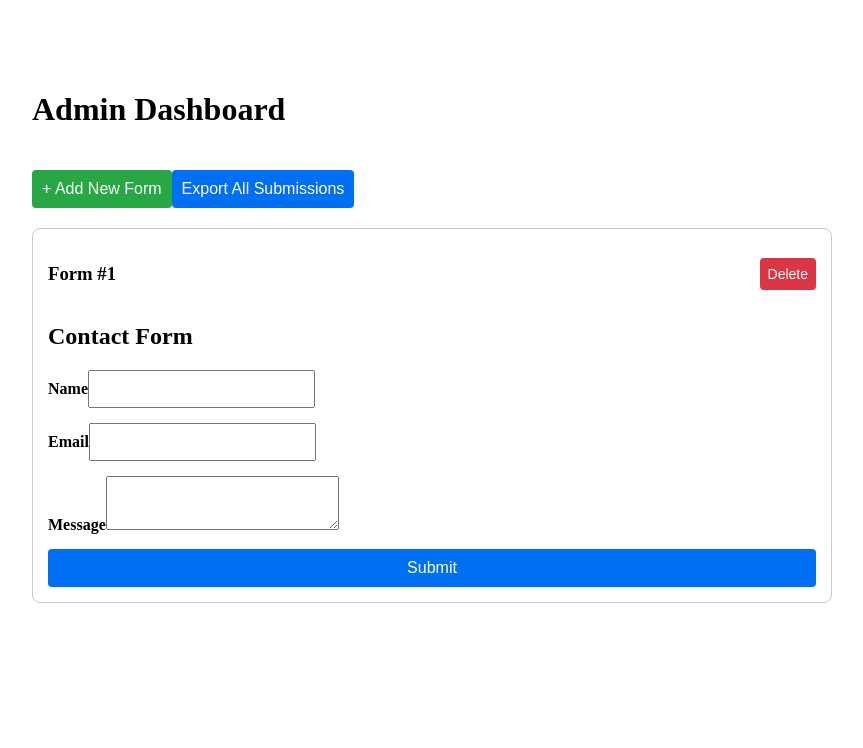
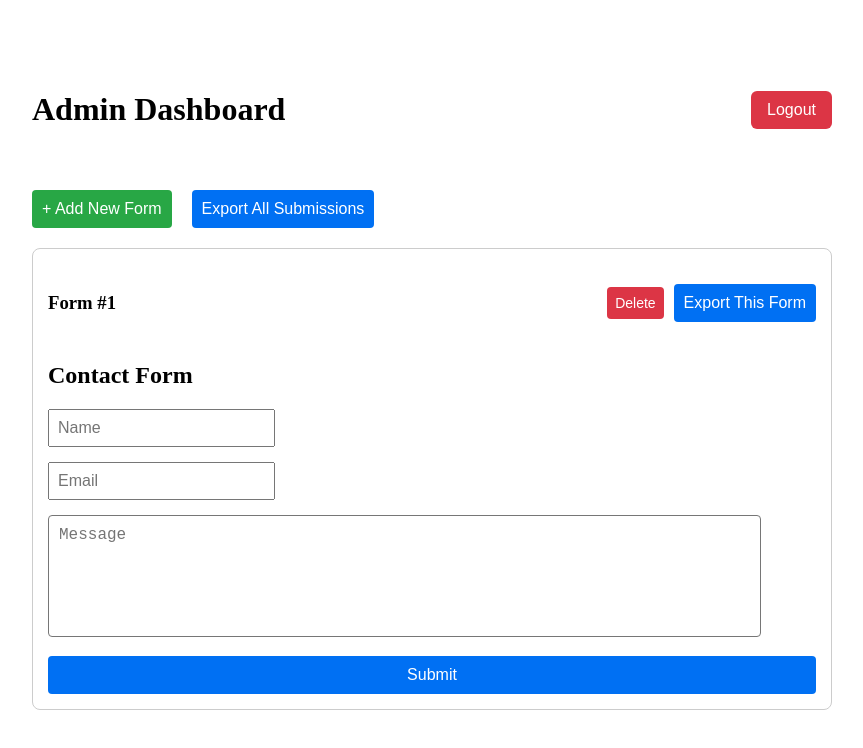
Before and after one commit to inquityy1/dynamic-form-builder-with-auth, a Next.js app: page /dashboard in a window 1280 px wide. Shown: the top 748 px of the page, without its empty margins (208-1071 px from the left). Built offline with nearby package versions, Linux system fonts and the light colour scheme; sample sign-in values are in the browser's storage.

Commit message:
Redd logout button in the top right corner, fixing widths and dynamic form placeholders

```diff
--- a/src/app/dashboard/page.tsx
+++ b/src/app/dashboard/page.tsx
@@ -14,6 +14,7 @@ const Container = styled.div`
 const AddButton = styled.button`
   padding: 10px;
   margin-bottom: 20px;
+  margin-right: 20px;
   font-size: 16px;
   cursor: pointer;
   background-color: #28a745;
@@ -53,6 +54,21 @@ const ExportButton = styled.button`
 
   &:hover {
     background-color: #005bb5;
+  }
+`;
+
+const LogoutButton = styled.button`
+  padding: 10px 16px;
+  font-size: 16px;
+  background-color: #dc3545; /* Red */
+  color: white;
+  border: none;
+  border-radius: 6px;
+  cursor: pointer;
+  transition: background-color 0.3s ease;
+
+  &:hover {
+    background-color: #b02a37; /* Darker red on hover */
   }
 `;
 
@@ -109,9 +125,30 @@ const DashboardPage = () => {
     URL.revokeObjectURL(url);
   };
 
+  const exportOne = (id: number) => {
+    const data = submissions[id] || {};
+    const blob = new Blob([JSON.stringify(data, null, 2)], { type: 'application/json' });
+    const url = URL.createObjectURL(blob);
+    const a = document.createElement('a');
+    a.href = url;
+    a.download = `form-${id}-submission.json`;
+    a.click();
+    URL.revokeObjectURL(url);
+  };
+
   return (
     <Container>
-      <h1>Admin Dashboard</h1>
+      <div style={{ display: 'flex', justifyContent: 'space-between', alignItems: 'center', marginBottom: '20px' }}>
+          <h1>Admin Dashboard</h1>
+          <LogoutButton
+            onClick={() => {
+              localStorage.removeItem('token');
+              router.push('/login');
+            }}
+          >
+          Logout
+          </LogoutButton>
+      </div>
       <AddButton onClick={addForm}>+ Add New Form</AddButton>
       <ExportButton onClick={exportAll}>Export All Submissions</ExportButton>
 
@@ -127,7 +164,12 @@ const DashboardPage = () => {
         >
           <div style={{ display: 'flex', justifyContent: 'space-between', alignItems: 'center' }}>
             <h3>Form #{id}</h3>
-            <DeleteButton onClick={() => deleteForm(id)}>Delete</DeleteButton>
+            <div>
+              <DeleteButton onClick={() => deleteForm(id)}>Delete</DeleteButton>
+              <ExportButton style={{ marginLeft: '10px' }} onClick={() => exportOne(id)}>
+                Export This Form
+              </ExportButton>
+            </div>
           </div>
           <DynamicForm schema={schema} onSubmit={(data) => handleFormSubmit(id, data)} />
         </div>
--- a/src/app/login/page.tsx
+++ b/src/app/login/page.tsx
@@ -14,7 +14,7 @@ const Container = styled.div`
 `;
 
 const Input = styled.input`
-  width: 100%;
+  width: 90%;
   padding: 10px;
   margin: 8px 0;
   font-size: 16px;
--- a/src/components/DynamicForm.tsx
+++ b/src/components/DynamicForm.tsx
@@ -36,8 +36,12 @@ const Input = styled.input`
 `;
 
 const Textarea = styled.textarea`
-  padding: 8px;
+  width: 90%;
+  height: 100px;
+  padding: 10px;
   font-size: 16px;
+  border-radius: 4px;
+  resize: none;
 `;
 
 const Button = styled.button`
@@ -73,11 +77,21 @@ const DynamicForm: React.FC<DynamicFormProps> = ({ schema, onSubmit }) => {
       <Form onSubmit={handleSubmit}>
       {schema.fields.map((field) => (
         <div key={field.name}>
-            <Label>{field.label}</Label>
           {field.type === 'textarea' ? (
-              <Textarea name={field.name} required={field.required} onChange={handleChange} />
+          <Textarea
+            name={field.name}
+            placeholder={field.label}
+            required={field.required}
+            onChange={handleChange}
+          />
           ) : (
-              <Input type={field.type} name={field.name} required={field.required} onChange={handleChange} />
+          <Input
+            type={field.type}
+            name={field.name}
+            placeholder={field.label}
+            required={field.required}
+            onChange={handleChange}
+          />
           )}
         </div>
       ))}
```
Lines whose indentation alone changed are shown as unchanged.
